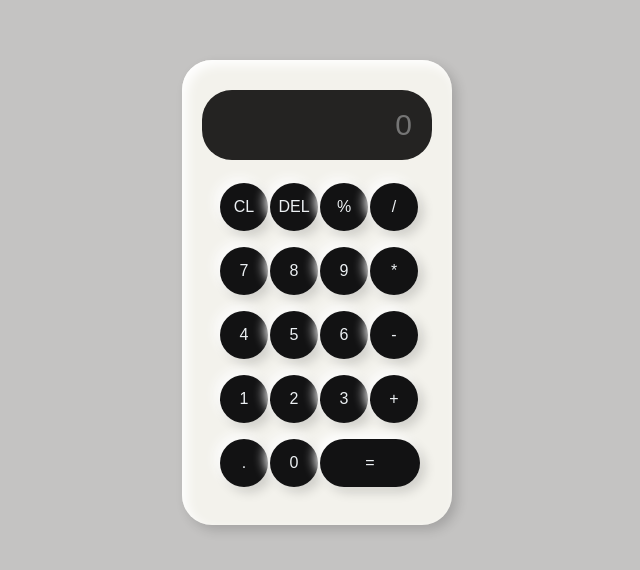
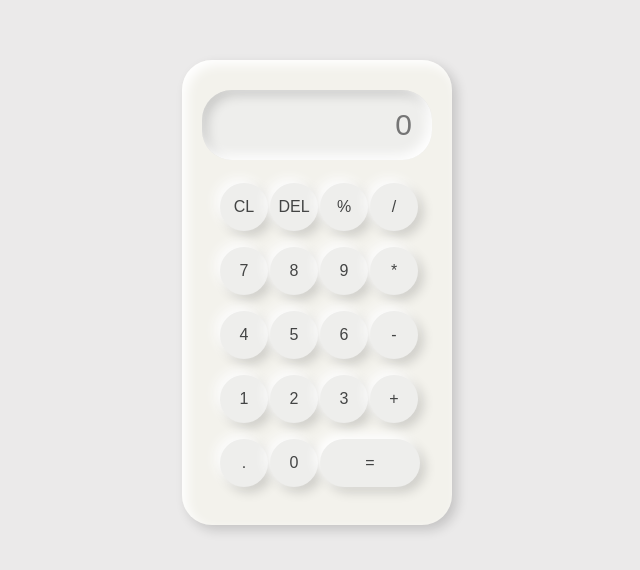
Before and after one commit to 10pratik10/Calulator, a plain HTML site: page index.html in a window 1280 px wide. Shown: the part 108-678 px from the top of the page, without its empty margins (323-963 px from the left). Drawn offline with Linux system fonts and the light colour scheme.

Commit message:
Update main.css

```diff
--- a/main.css
+++ b/main.css
@@ -2,7 +2,7 @@
     margin: 0;
     padding: 0;
     box-sizing: border-box;
-    background-color: #c4c3c2;
+    background-color: #ebeaea;
     font-family: sans-serif;
     outline: none;
   }
@@ -27,12 +27,12 @@
     grid-column: span 4;
     height: 70px;
     width: 230px;
-    background-color: #242322;
-    /* box-shadow: inset -5px -5px 12px #ffffff,
-                inset 5px 5px 12px rgba(0, 0, 0, .16); */
+    background-color: #eeeeec;
+    box-shadow: inset -5px -5px 12px #ffffff,
+                inset 5px 5px 12px rgba(0, 0, 0, .16);
     border:none;
     border-radius: 30px;
-    color: rgb(240, 239, 239);
+    color: rgb(73, 73, 73);
     font-size: 30px;
     text-align: end;
     margin: auto;
@@ -44,11 +44,11 @@
   button{
     height: 48px;
     width: 48px;
-    background-color: #121213;
+    background-color: #eeeeec;
     box-shadow: -5px -5px 12px #fcfcfc,
                 5px 5px 12px rgba(0, 0, 0, .16);
     border: none;
-    color: #ecf0f3;
+    color: #434444;
     border-radius: 50%;
     margin: 8px;
     font-size: 16px;
@@ -56,7 +56,7 @@
   .equal{
     width: 100px;
     border-radius: 40px;
-    background-color: #121213;
+    background-color: #eeeeec;
     box-shadow: -5px -5px 12px #ffffff,
                     5px 5px 12px rgba(0, 0, 0, .16);
   }
```
